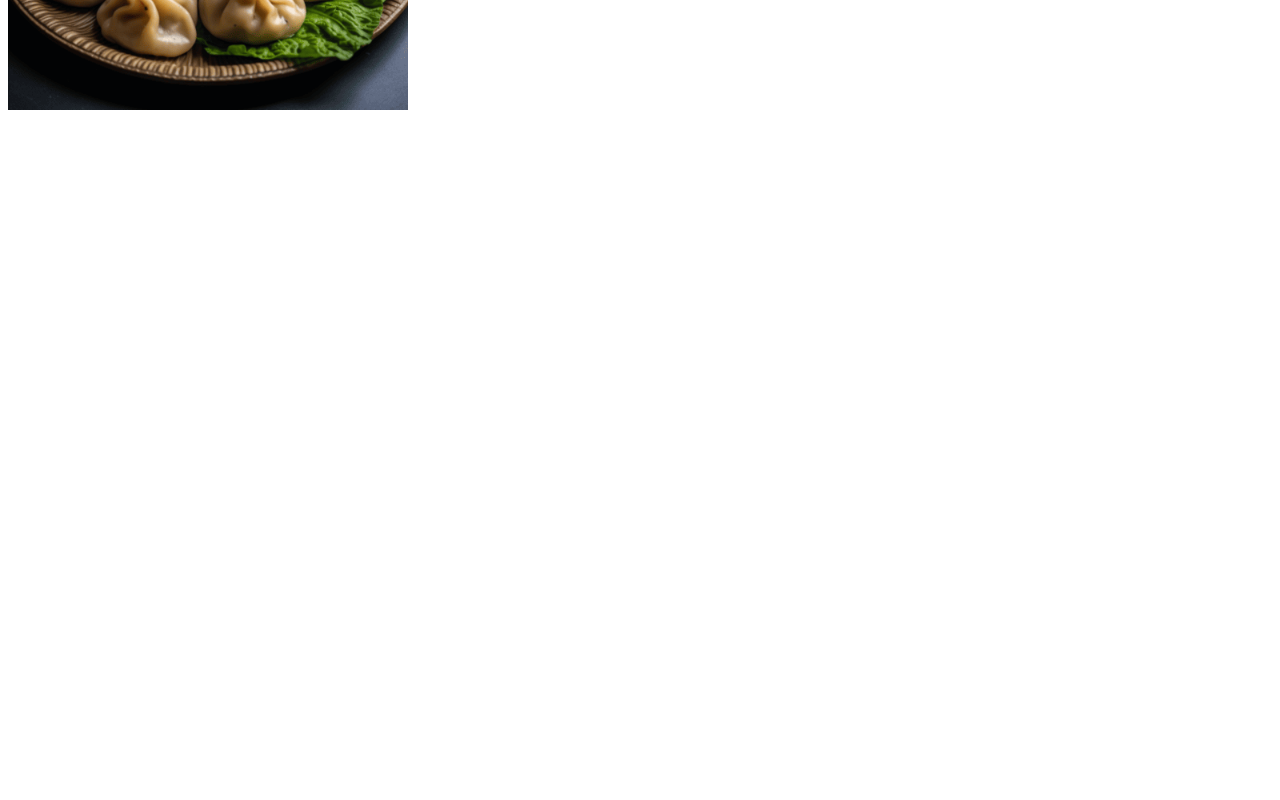
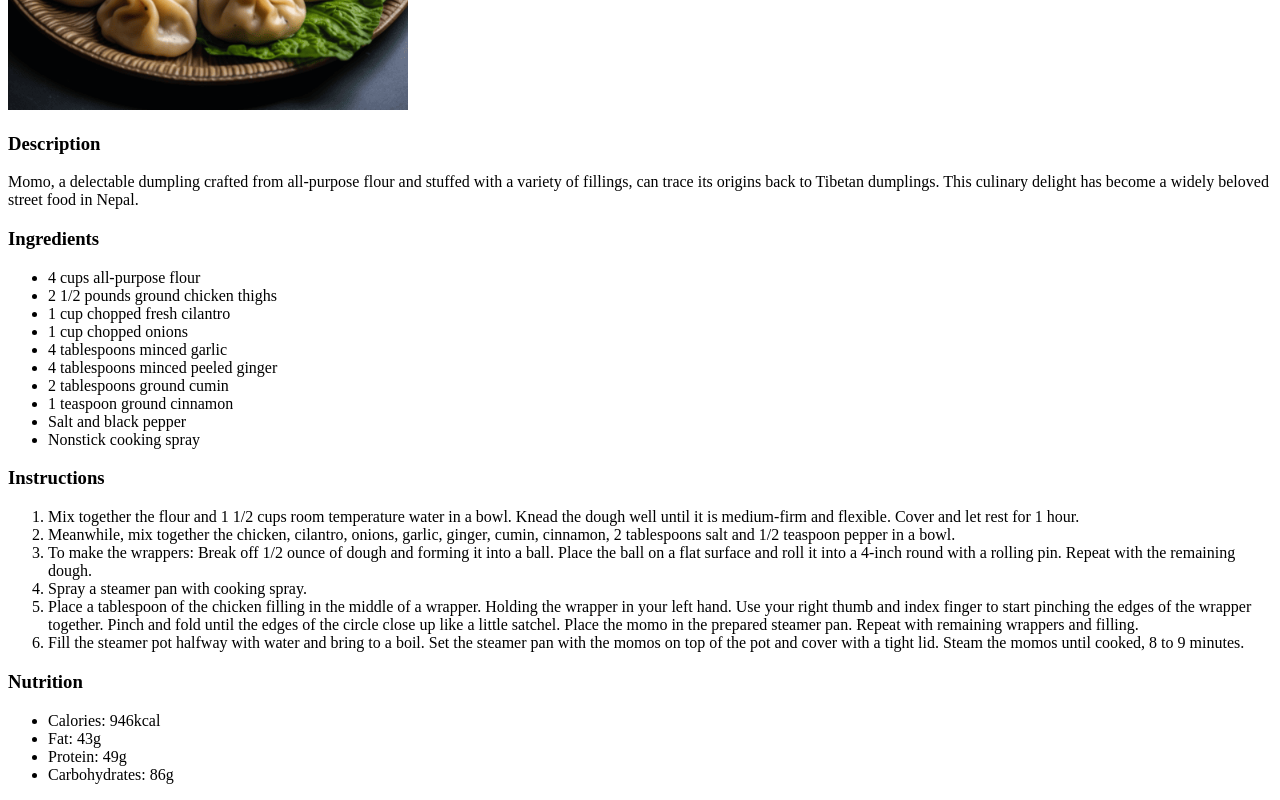
Before and after one commit to sajalbaral/odin-recipes, a plain HTML site: page recipes/nepali_momos.html in a window 1280 px wide. Shown: the part 370-1170 px from the top of the page. Before the commit the page ends 800 px from the top, so only its background shows below. Drawn offline with Linux system fonts and the light colour scheme.

Commit message:
added a description, instructions, ingredients list, and nutrition facts

```diff
--- a/recipes/nepali_momos.html
+++ b/recipes/nepali_momos.html
@@ -8,5 +8,43 @@
 <body>
     <h1>Nepali Momos</h1>
     <img src="../img/momo.png" alt="picture of momos" height="400px" width="400px">
+    <h3>Description</h3>
+    <p>Momo, a delectable dumpling crafted from all-purpose flour and stuffed with a variety of fillings, can trace its origins
+        back to Tibetan dumplings. This culinary delight has become a widely beloved street food in Nepal.</p>
+    <h3>Ingredients</h3>
+    <ul>
+        <li>4  cups all-purpose flour </li>
+        <li>2 1/2 pounds ground chicken thighs</li>
+        <li>1 cup chopped fresh cilantro </li>
+        <li>1 cup chopped onions </li>
+        <li>4 tablespoons minced garlic </li>
+        <li>4 tablespoons minced peeled ginger </li>
+        <li>2 tablespoons ground cumin </li>
+        <li>1 teaspoon ground cinnamon </li>
+        <li>Salt and black pepper </li>
+        <li>Nonstick cooking spray</li>
+    </ul>
+    <h3>Instructions</h3>
+    <ol>
+        <li> Mix together the flour and 1 1/2 cups room temperature water in a bowl. Knead the dough well until it is medium-firm and
+            flexible. Cover and let rest for 1 hour. </li>
+        <li> Meanwhile, mix together the chicken, cilantro, onions, garlic, ginger, cumin, cinnamon, 2 tablespoons salt and 1/2 teaspoon
+            pepper in a bowl. </li>
+        <li> To make the wrappers: Break off 1/2 ounce of dough and forming it into a ball. Place the ball on a flat surface and roll it
+            into a 4-inch round with a rolling pin. Repeat with the remaining dough. </li>
+        <li> Spray a steamer pan with cooking spray. </li>
+        <li> Place a tablespoon of the chicken filling in the middle of a wrapper. Holding the wrapper in your left hand. Use your right
+            thumb and index finger to start pinching the edges of the wrapper together. Pinch and fold until the edges of the circle close
+            up like a little satchel. Place the momo in the prepared steamer pan. Repeat with remaining wrappers and filling. </li>
+        <li> Fill the steamer pot halfway with water and bring to a boil. Set the steamer pan with the momos on top of the pot and cover with
+            a tight lid. Steam the momos until cooked, 8 to 9 minutes. </li>
+    </ol>
+    <h3>Nutrition</h3>
+    <ul>
+        <li>Calories: 946kcal</li>
+        <li>Fat: 43g</li>
+        <li>Protein: 49g</li>
+        <li>Carbohydrates: 86g</li>
+    </ul>
 </body>
 </html>
```
